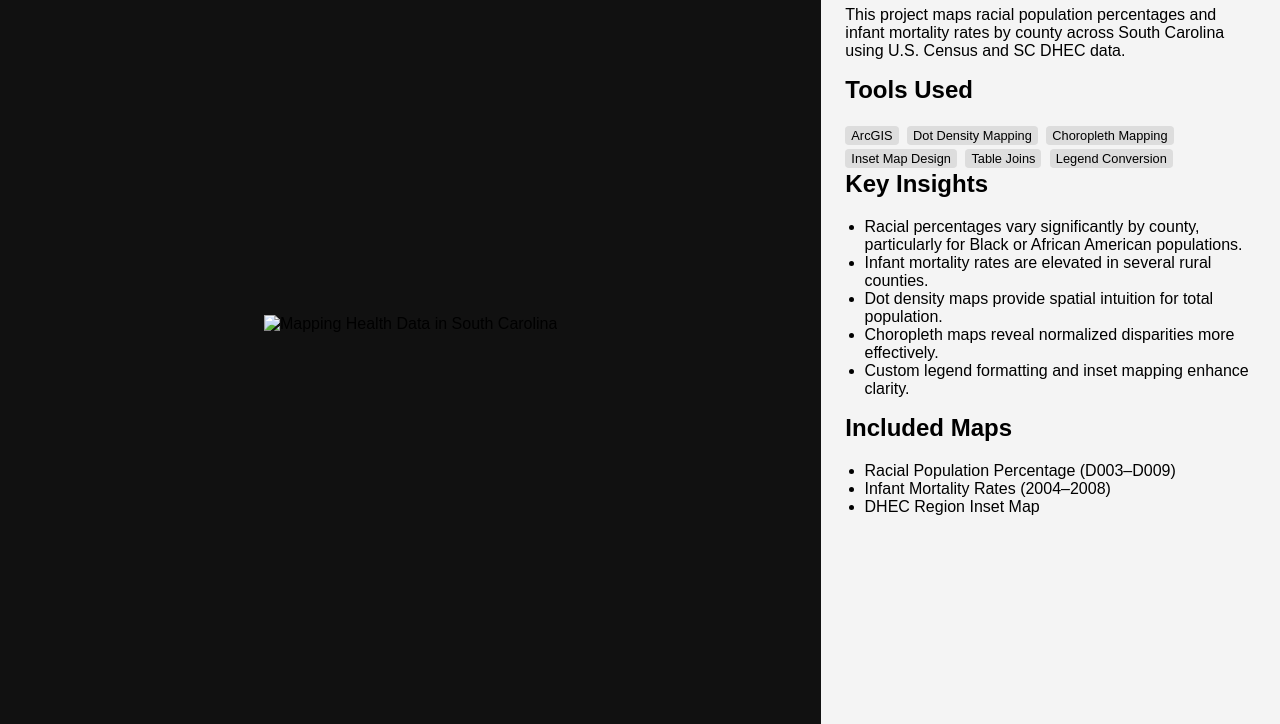
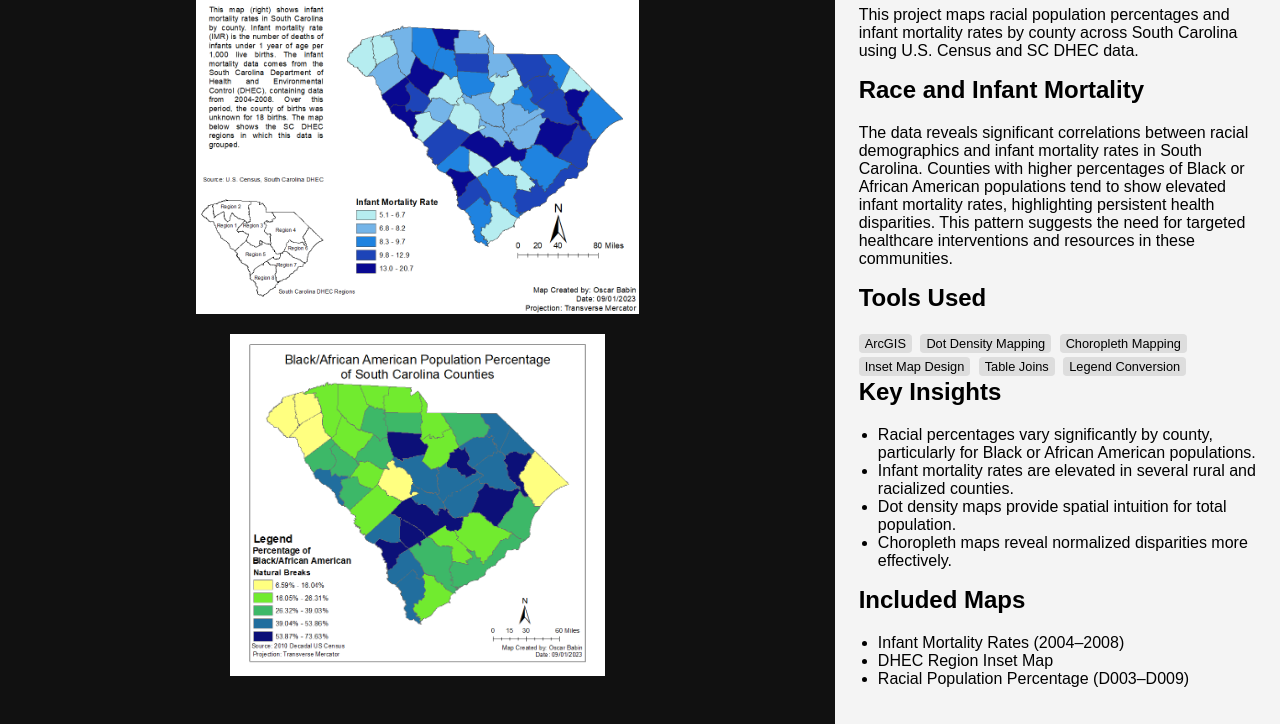
Before and after one commit to y8o/infant_mortality_SC, a plain HTML site: page index.html in a window 1280 px wide. Shown: the part 76-800 px from the top of the page. Drawn offline with Linux system fonts and the light colour scheme.

Commit message:
updated index.html

```diff
--- a/index.html
+++ b/index.html
@@ -23,13 +23,16 @@
       flex: 2;
       height: 100%;
       display: flex;
+      flex-direction: column;
       align-items: center;
       justify-content: center;
       background: #111;
+      gap: 20px;
+      padding: 20px;
     }
     .image-viewer img {
       max-width: 100%;
-      max-height: 100%;
+      max-height: 45%;
       object-fit: contain;
     }
     .sidebar {
@@ -72,11 +75,15 @@
 <body>
   <div class="container">
     <div class="image-viewer">
-      <img src="./health_data_map.jpg" alt="Mapping Health Data in South Carolina">
+      <img src="./imr_sc.png" alt="Infant Mortality in South Carolina">
+      <img src="./pop_perc.png" alt="Population Percentage by Race in South Carolina">
     </div>
     <div class="sidebar">
       <h1>Mapping Health Data</h1>
       <p>This project maps racial population percentages and infant mortality rates by county across South Carolina using U.S. Census and SC DHEC data.</p>
+
+      <h2>Race and Infant Mortality</h2>
+      <p>The data reveals significant correlations between racial demographics and infant mortality rates in South Carolina. Counties with higher percentages of Black or African American populations tend to show elevated infant mortality rates, highlighting persistent health disparities. This pattern suggests the need for targeted healthcare interventions and resources in these communities.</p>
 
       <h2>Tools Used</h2>
       <span class="tag">ArcGIS</span>
@@ -89,17 +96,16 @@
       <h2>Key Insights</h2>
       <ul>
         <li>Racial percentages vary significantly by county, particularly for Black or African American populations.</li>
-        <li>Infant mortality rates are elevated in several rural counties.</li>
+        <li>Infant mortality rates are elevated in several rural and racialized counties.</li>
         <li>Dot density maps provide spatial intuition for total population.</li>
         <li>Choropleth maps reveal normalized disparities more effectively.</li>
-        <li>Custom legend formatting and inset mapping enhance clarity.</li>
       </ul>
 
       <h2>Included Maps</h2>
       <ul>
-        <li>Racial Population Percentage (D003–D009)</li>
         <li>Infant Mortality Rates (2004–2008)</li>
         <li>DHEC Region Inset Map</li>
+        <li>Racial Population Percentage (D003–D009)</li>
       </ul>
     </div>
   </div>
```
Also changed, not shown: 1 other file.
